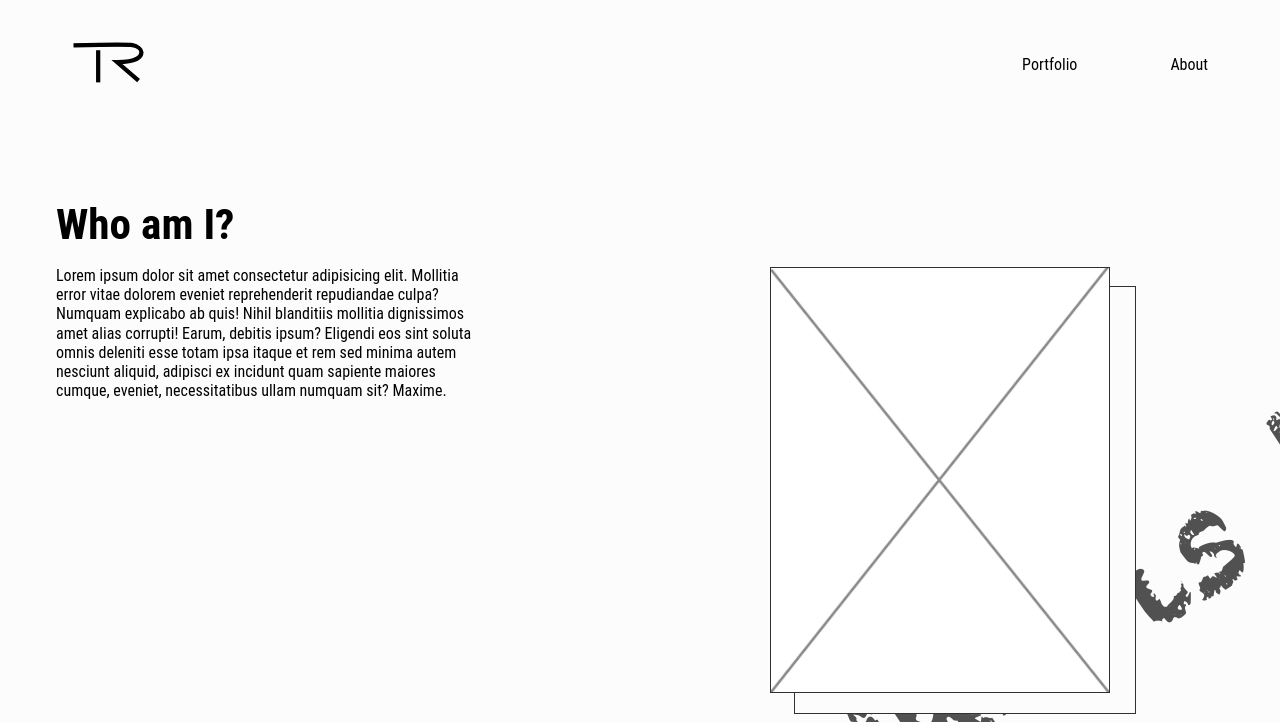
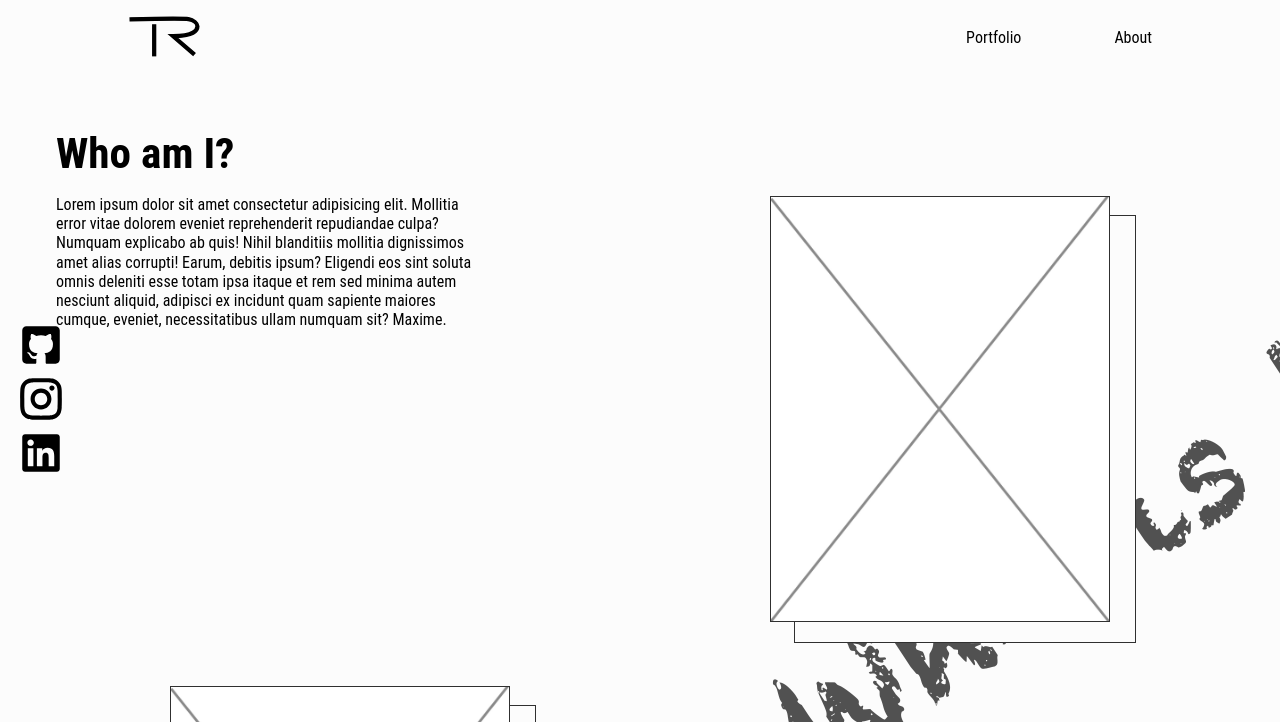
Before and after one commit to TobiasRoland123/personal_professional_website, a plain HTML site: page about.html in a window 1280 px wide. Shown: the top 722 px of the page. Drawn offline with Linux system fonts and the light colour scheme.

Commit message:
socials on side added and hover on nac links added

```diff
--- a/about.html
+++ b/about.html
@@ -8,7 +8,7 @@
     <title>Portfolio</title>
   </head>
   <body>
-    <header id="top_of_page">
+    <header >
       <nav id="navheader">
         <figure class="logo-container">
           <a class="" href="index.html">
@@ -26,8 +26,28 @@
         </button>
       </nav>
     </header>
-    <body>
+
+      <div class="socials_on_side">
+        <ul class="socialmedia_on_side">
+        <li>
+          <a href="https://github.com/TobiasRoland123"
+            ><img src="images/logos/social_media/github.svg" alt="Link to my Github repo"
+          /></a>
+        </li>
+        <li>
+          <a href="https://www.instagram.com/tobias_roland_uyet/?hl=da"
+            ><img src="images/logos/social_media/instagram.svg" alt="Link to my instagram profile"
+          /></a>
+        </li>
+
+        <li>
+          <a href="https://www.linkedin.com/in/samuel-tobias-roland-uyet-688580188/"
+            ><img src="images/logos/social_media/linkedin.svg" alt="Link to my linkedin profile"
+          /></a>
+        </li>
+      </ul></div>
       <main>
+
         <article class="splash_article article_grid">
           <div class="figure_container who_is_he"">
             <img class="" src="images/portrait_frame_portrait.jpg" alt="" />
@@ -90,7 +110,7 @@
             </ul>
           </div>
           <div class="to_top">
-            <a href="#top_of_page"><img src="images/icons/arrow_up.svg" alt="" /></a>
+            <img src="images/icons/arrow_up.svg" alt="" />
           </div>
         </div>
         <div class="copyright">
--- a/css/style.css
+++ b/css/style.css
@@ -50,16 +50,20 @@ p {
 /* ----------------------- Navigation ----------------------- */
 
 nav {
-  max-width: 1200px;
-
+  width: 100vw;
   display: flex;
   justify-content: space-between;
-  margin: 2% 5% 0%;
+  margin: 0 auto;
   gap: 20px;
+  position: fixed;
+  top: 0;
+  padding: 0 4%;
+  background-color: var(--clr_white);
 }
 
 .logo-container {
   width: 80px;
+  z-index: 1;
 }
 
 .nav-menu {
@@ -97,9 +101,6 @@ nav button {
   border: none;
   cursor: pointer;
   justify-content: center;
-  position: fixed;
-  left: 20rem;
-  top: 2rem;
 }
 
 .bar {
@@ -131,11 +132,14 @@ nav button {
 .nav-menu.active {
   left: 0;
 }
-nav button.active {
+
+.socials_on_side {
+  display: none;
 }
+
 main {
   max-width: 1200px;
-  margin: 0 auto;
+  margin: 25% auto;
 }
 
 /* --------------------------------  Frontpage -------------------------------- */
@@ -151,6 +155,7 @@ section {
   display: grid;
   margin-block-start: 2rem;
 }
+
 .figure_container img {
   max-width: 60%;
   border: solid 1px var(--clr_black);
@@ -291,6 +296,14 @@ footer a {
   text-decoration: none;
 }
 
+.to_top {
+  display: flex;
+  justify-content: center;
+}
+.to_top img {
+  width: 100px;
+}
+
 .copyright {
   display: flex;
   justify-content: space-around;
@@ -303,18 +316,36 @@ footer a {
   margin: 1rem auto;
 }
 
-.to_top img {
-  width: 100px;
-}
-
 /* --------------------------------- TABLET --------------------------------- */
 
 @media (min-width: 700px) {
   /* -------------------  NAVMENU  ------------------- */
 
+  .socials_on_side {
+    display: flex;
+    position: fixed;
+    top: 40%;
+  }
+  .socialmedia_on_side {
+    list-style: none;
+    width: 50px;
+    margin: 0 0 0 1rem;
+  }
+  .socialmedia_on_side img {
+    width: 100%;
+  }
+  .socialmedia_on_side img:hover {
+    transition: 100ms ease-in-out;
+    transform: scale(1.2);
+  }
+
+  main {
+    margin: 4rem auto;
+    padding: 0 3.8rem;
+  }
   nav {
-    margin: 2% auto;
-    padding: 0 2rem;
+    margin: 0 auto;
+    padding: 0 10%;
   }
   .nav-menu {
     position: unset;
@@ -329,9 +360,27 @@ footer a {
     display: none;
   }
 
-  .navlink:hover {
-    text-decoration: underline;
+  .nav-menu li a::after {
+    content: "";
+
+    display: flex;
+
+    width: 0%;
+    background: var(--clr_black);
+    height: 2px;
+
+    transition: all 0.3s ease-in-out;
   }
+
+  .nav-menu li a:hover::after {
+    width: 100%;
+  }
+
+  /* .nav-menu li a:hover {
+    transition: all 0.3s ease-in-out;
+    font-weight: 600;
+  } */
+
   .splash_img {
     display: none;
   }
@@ -342,6 +391,10 @@ footer a {
     display: flex;
 
     justify-content: space-around;
+  }
+
+  .socialmedia {
+    gap: 3rem;
   }
 
   .copyright {
@@ -379,3 +432,9 @@ footer a {
     order: 2;
   }
 }
+
+@media (min-width: 1200px) {
+  main {
+    padding: 0;
+  }
+}
--- a/js/script.js
+++ b/js/script.js
@@ -2,12 +2,14 @@
 
 // variabler til burger menu
 const burger = document.querySelector("nav button");
+const toTop = document.querySelector(".to_top");
 const menu = document.querySelector(".nav-menu");
 
 window.addEventListener("load", start);
 
 function start() {
   burger.addEventListener("click", activeteBurgerMenu);
+  toTop.addEventListener("click", scrollToTop);
 }
 
 function activeteBurgerMenu() {
@@ -15,3 +17,7 @@ function activeteBurgerMenu() {
   burger.classList.toggle("active");
   menu.classList.toggle("active");
 }
+
+function scrollToTop() {
+  window.scrollTo(0, 0);
+}
```
Also changed, not shown: index.html (+22 -2 lines), portfolio.html (+32 -13 lines).
